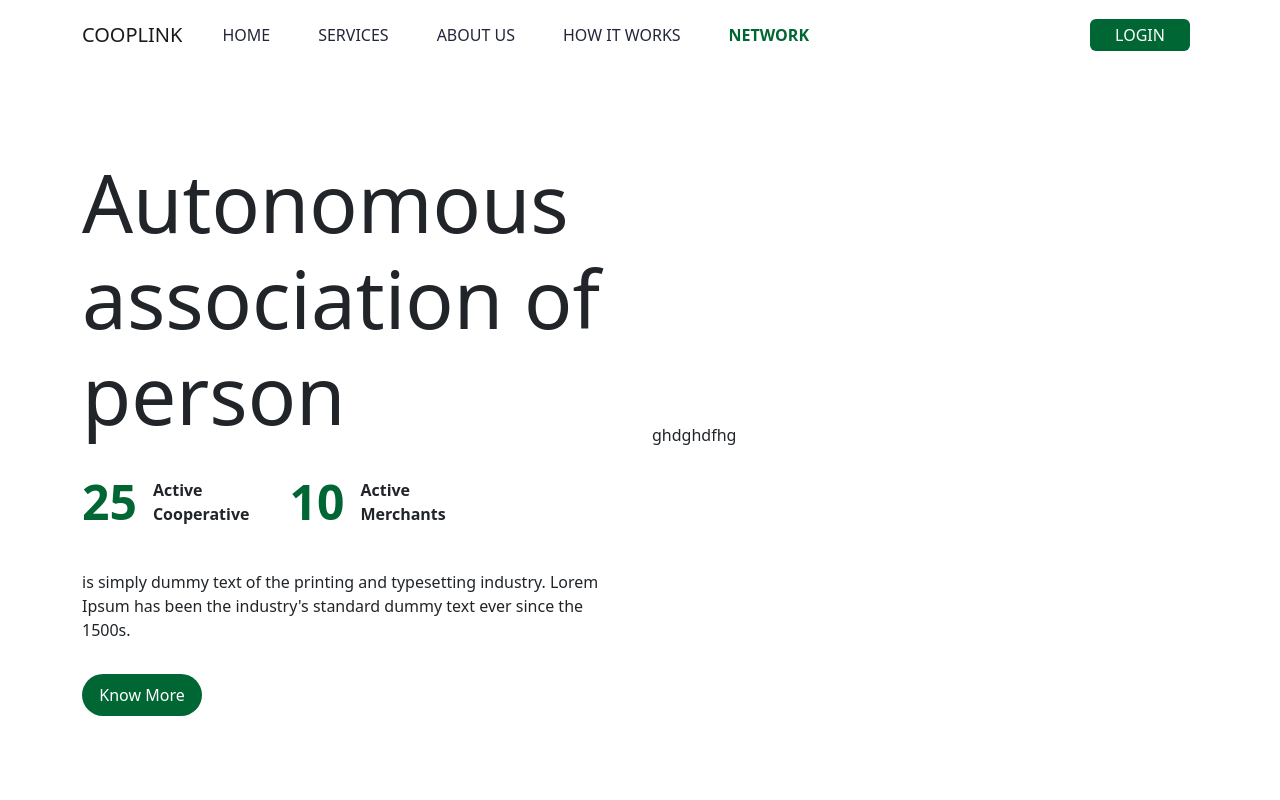
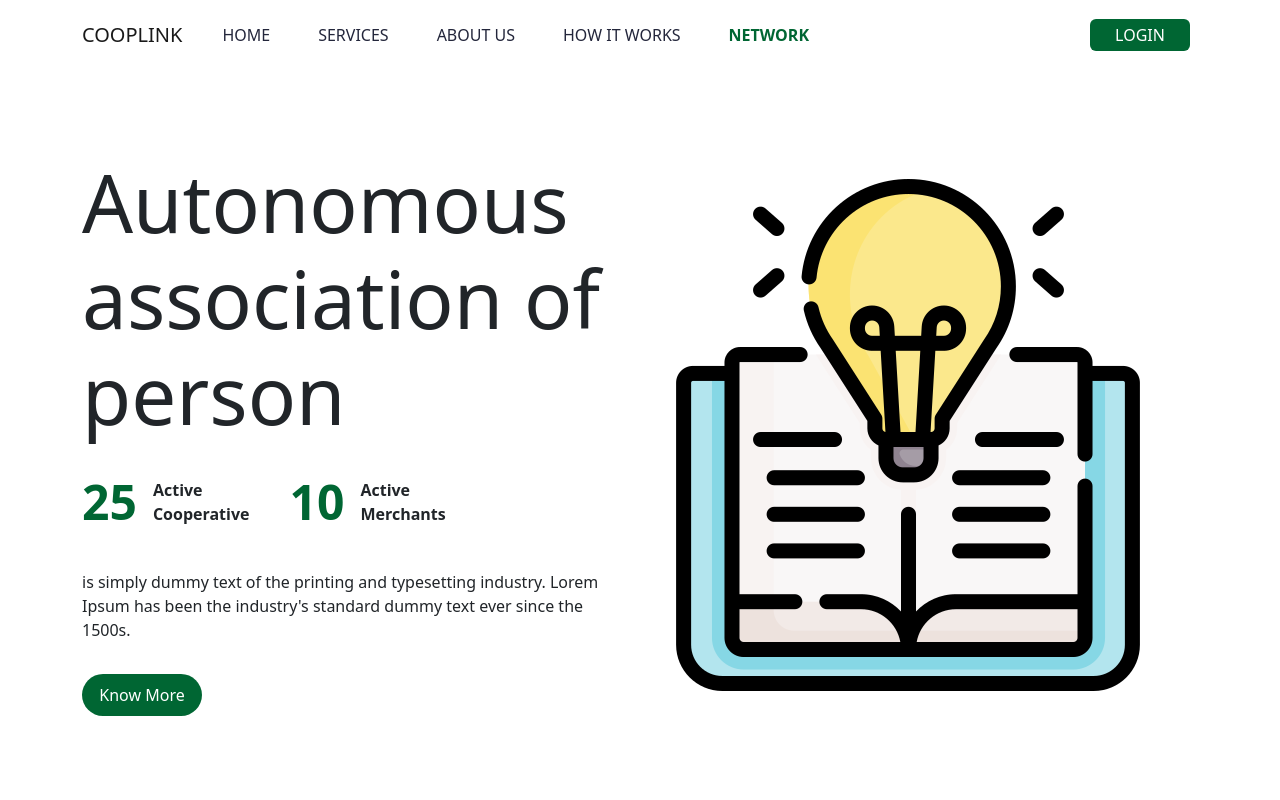
Before and after one commit to exdghub/Cooplink, a React (Create React App) app: page / in a window 1280 px wide. Shown: the top 800 px of the page. Built offline with nearby package versions, Linux system fonts and the light colour scheme.

Commit message:
#2hj7dmh - added image in landing page

```diff
--- a/src/app/core/pages/landing/components/home/home.component.tsx
+++ b/src/app/core/pages/landing/components/home/home.component.tsx
@@ -1,6 +1,7 @@
 import React from "react";
 import CoopButton from "shared/components/form/button/button.component";
 import styles from "./home.module.scss";
+import landing from "assets/images/landing.png"
 
 
 export default function Home() {
@@ -30,7 +31,9 @@ export default function Home() {
           </p>
           <CoopButton className={`button-main`} btnName="Know More" />
         </div>
-        <div className={`col-6`}>ghdghdfhg</div>
+        <div className={`col-6`}>
+          <img src={landing} alt="Landing Image" className={styles["landing-image"]} />
+        </div>
       </div>
     </>
   );
```
Also changed, not shown: src/assets/images/landing.png (added).
